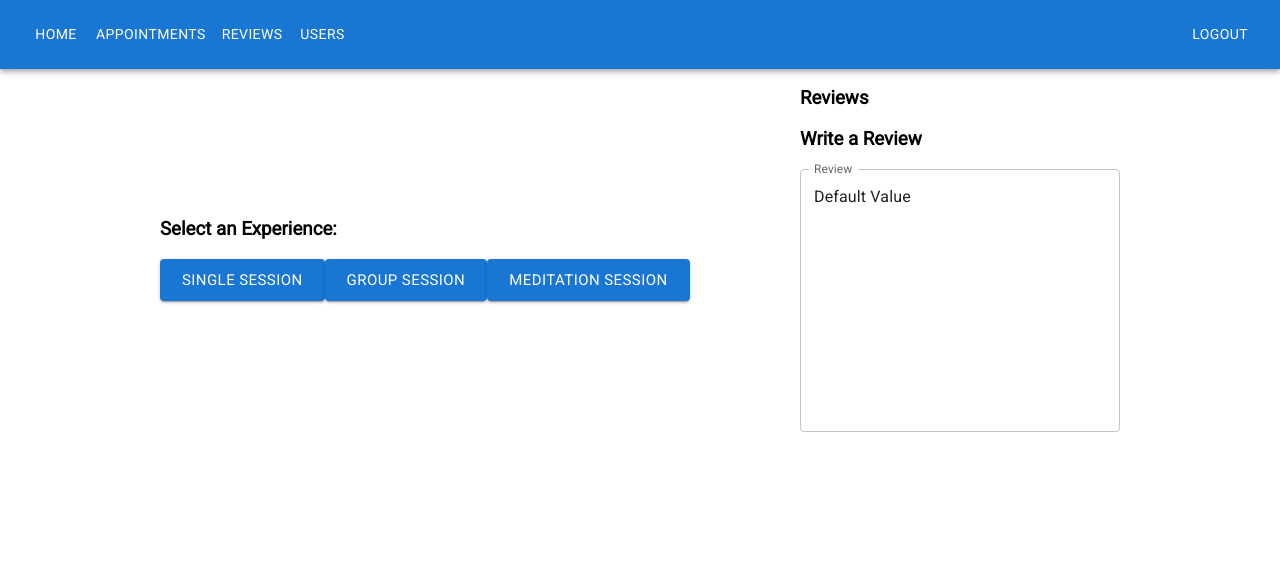
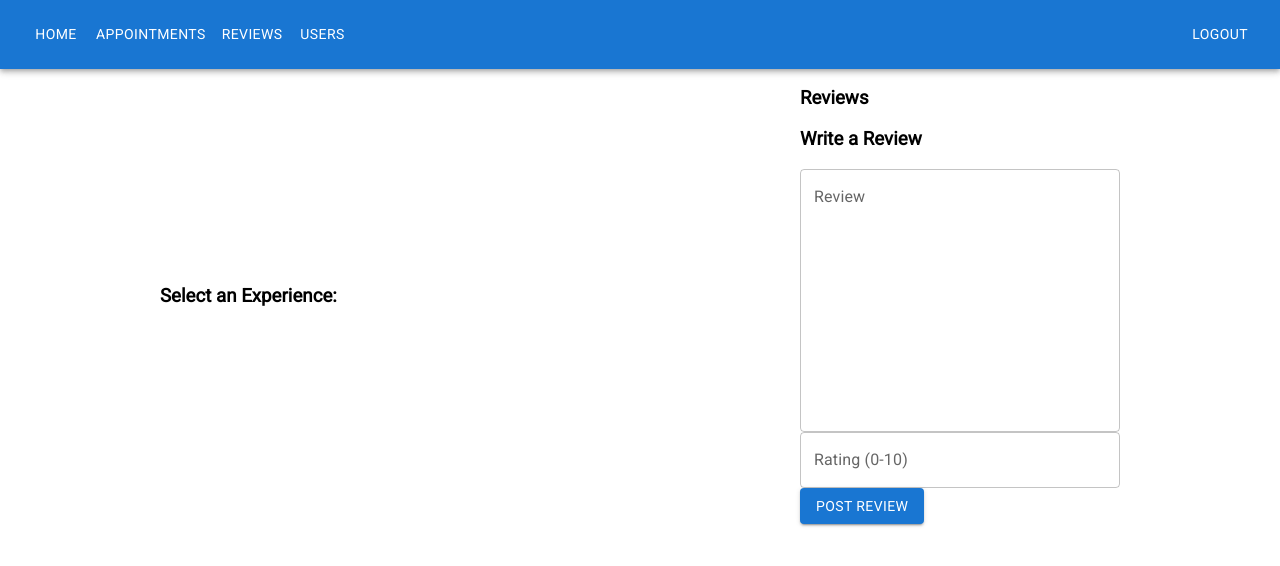
Before and after one commit to Prometheus1400/CSCE-310-Project, a React (Create React App) app in the folder frontend/: page /reviews in a window 1280 px wide. Shown: the top 566 px of the page. Built offline with nearby package versions, Linux system fonts and the light colour scheme.

Commit message:
updates:

```diff
--- /dev/null
+++ b/frontend/src/components/ReviewPage/ExperienceButtons.js
@@ -0,0 +1,33 @@
+import { Button } from '@mui/material';
+
+
+export default function ExperienceButtons(props){
+
+    const {exps} = props
+    const {updateExperiences} = props
+
+
+    console.log(exps)
+
+
+    const expButton = exps.map((exp) => {
+        return (
+            <Button
+                value={exp.experience_id}
+                onClick= { () => updateExperiences()}
+                variant="contained"
+                size='large'
+            >{exp.experience_name}
+            </Button>
+        )
+    });
+
+
+
+    return (
+        <div className = "Button">
+            {expButton}
+        </div>
+    )
+
+}
--- a/frontend/src/pages/ReviewPage.js
+++ b/frontend/src/pages/ReviewPage.js
@@ -1,34 +1,83 @@
-import React, { useState } from "react";
+import React, { useState, useEffect, useCallback } from "react";
 import { Grid, TextField, Button } from '@mui/material';
+import axios from "axios"
+import ExperienceButtons from "../components/ReviewPage/ExperienceButtons";
 
 
 function ReviewPage() {
 
-    const [experience, setExperience] = useState("");
-    const experienceList = ["single session", "group session", "meditation session"];
-    const final = [];
+    const [experienceID, setExperienceID] = useState("");
+    const [exps, setExps] = useState([])
+    const [review, setReview] = useState("");
+    const [rating, setRating] = useState("");
 
-    const updateExperience = ({ target }) => {
-        setExperience(target.value);
-        console.log(experience);
+
+    const handleReviewChange = ({ target }) => {
+        console.log(exps)
+        setReview(target.value);
     };
 
-    for (let ex of experienceList){
-        final.push(<Button
-            value={ex}
-            onClick={updateExperience}
-            variant="contained"
-            size='large'
-            >{ex}
-        </Button>
-        );
-    }
+    const handleRatingChange = ({ target }) => {
+        setRating(target.value);
+    };
+
+    const postReview = () => {
+
+        const data = {
+            rating: rating,
+            review: review,
+            expID: experienceID,
+            userID: "35"
+        };
+        console.log(exps)
+        /*
+        axios
+            .post("/write-review", data)
+            .then(res => console.log(res))
+            .catch(err => console.log(err));
+            */
+    };
+
+
+    const updateExperiences = ({ target }) => {
+        console.log("HERE")
+        setExperienceID(target.value);
+        console.log(exps)
+        axios
+            .get("/get-reviews", {
+                params: {
+                    expID: experienceID
+                }
+            })
+            .then((res) => {
+                //Do summin
+            })
+            .catch(err => console.log(err));
+    };
+
+    const getExperiences = () =>{
+        console.log("LKDJFKJSDKJF")
+        /*
+        axios
+        .get("/get-experiences")
+        .then((resp) => {
+            console.log(resp.data)
+            setExps(resp.data.experiences)
+        })
+        .catch(err => console.log(err));
+        */
+    };
+
+    useEffect(() => {
+        getExperiences()
+    }, []);
+
 
     return (
         <Grid container spacing={0} direction="row" justifyContent="center" alignItems="center">
             <Grid item xs={6}>
                 <h3>Select an Experience:</h3>
-                {final}
+                <ExperienceButtons exps={exps} updateExperiences={updateExperiences}></ExperienceButtons>
             </Grid>
             <Grid item xs={3}>
                 <h3>Reviews</h3>
@@ -39,8 +88,18 @@ function ReviewPage() {
                     fullWidth
                     multiline
                     rows={10}
-                    defaultValue="Default Value"
+                    onChange={handleReviewChange}
+                    value={review}
                 />
+                <TextField
+                    id="outlined-multiline-static"
+                    label="Rating (0-10)"
+                    fullWidth
+                    multiline
+                    onChange={handleRatingChange}
+                    value={rating}
+                />
+                <Button variant="contained" onClick={postReview}>Post Review</Button>
             </Grid>
         </Grid>
     )
```
